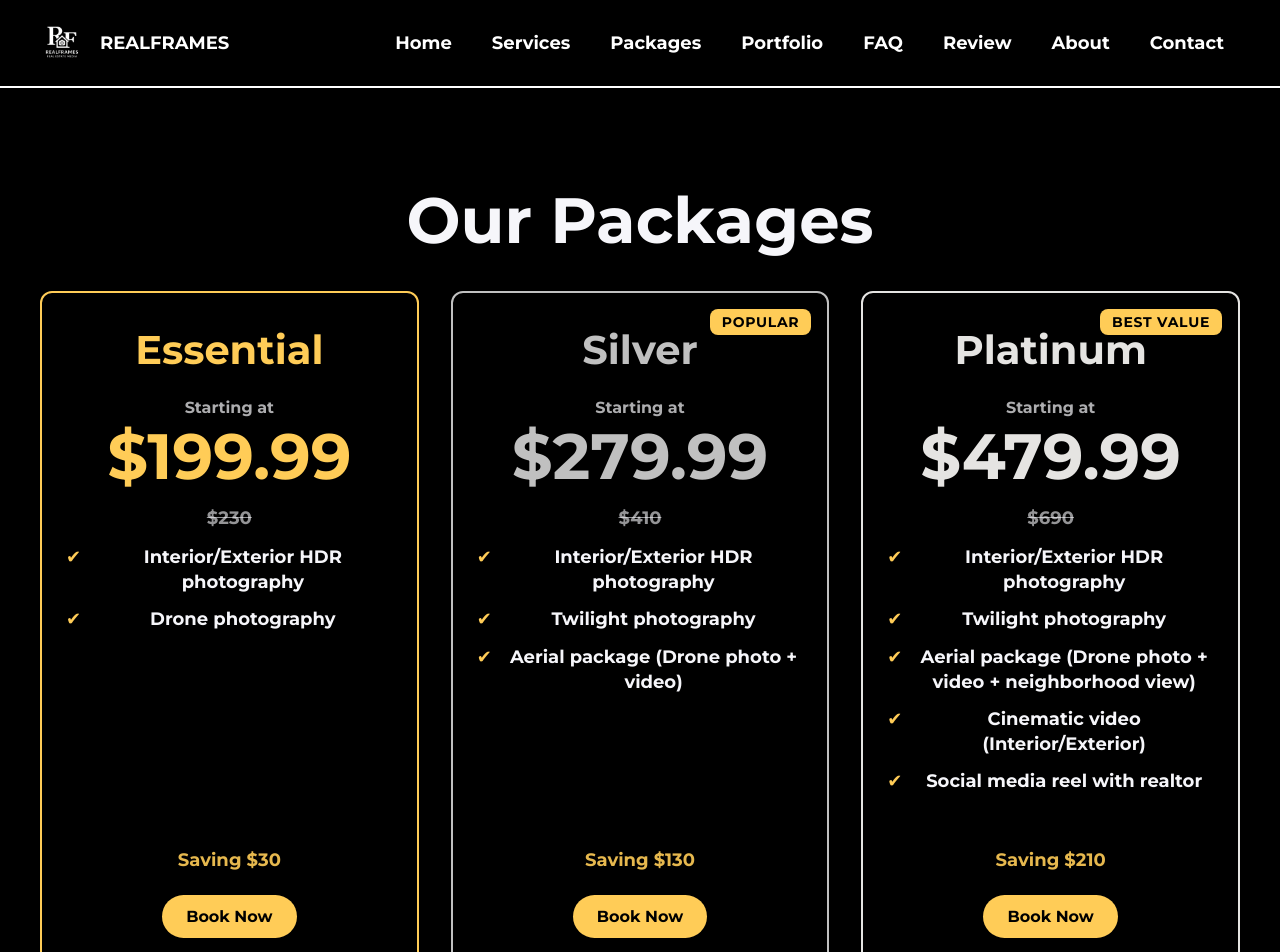
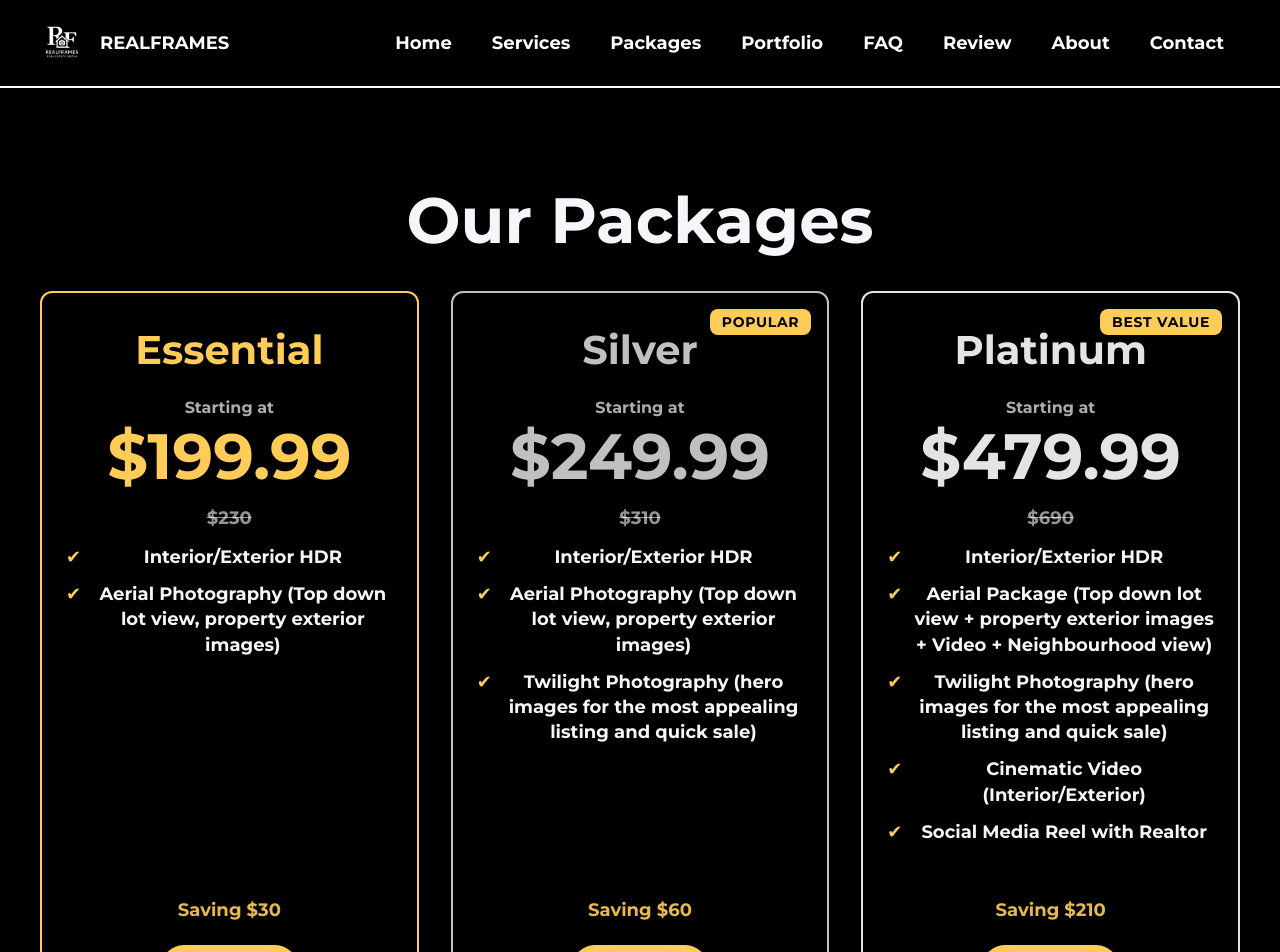
Before and after one commit to usmanAfzalKhan/realframez-website, a Next.js app: page /packages in a window 1280 px wide. Shown: the top 952 px of the page. Built offline with nearby package versions, Linux system fonts and the light colour scheme.

Commit message:
added new packages upon client requesy

```diff
--- a/src/app/packages/packagesContent.js
+++ b/src/app/packages/packagesContent.js
@@ -9,20 +9,19 @@ const packagesContent = {
       value: "$230",
       tagline: "Saving $30",
       features: [
-        "Interior/Exterior HDR photography",
-        "Drone photography"
-      ],
-      note: "(Add drone video, and get Silver package for $80)"
+        "Interior/Exterior HDR",
+        "Aerial Photography (Top down lot view, property exterior images)"
+      ]
     },
     {
       title: "Silver",
-      price: "$279.99",
-      value: "$410",
-      tagline: "Saving $130",
+      price: "$249.99",
+      value: "$310",
+      tagline: "Saving $60",
       features: [
-        "Interior/Exterior HDR photography",
-        "Twilight photography",
-        "Aerial package (Drone photo + video)"
+        "Interior/Exterior HDR",
+        "Aerial Photography (Top down lot view, property exterior images)",
+        "Twilight Photography (hero images for the most appealing listing and quick sale)"
       ]
     },
     {
@@ -31,11 +30,11 @@ const packagesContent = {
       value: "$690",
       tagline: "Saving $210",
       features: [
-        "Interior/Exterior HDR photography",
-        "Twilight photography",
-        "Aerial package (Drone photo + video + neighborhood view)",
-        "Cinematic video (Interior/Exterior)",
-        "Social media reel with realtor"
+        "Interior/Exterior HDR",
+        "Aerial Package (Top down lot view + property exterior images + Video + Neighbourhood view)",
+        "Twilight Photography (hero images for the most appealing listing and quick sale)",
+        "Cinematic Video (Interior/Exterior)",
+        "Social Media Reel with Realtor"
       ]
     }
   ]
--- a/src/data/services.js
+++ b/src/data/services.js
@@ -88,7 +88,7 @@ Exterior: crisp, high-resolution photos that boost curb appeal by showcasing gar
     short: 'Enhance empty rooms with realistic virtual furniture.',
     description: `Transform vacant spaces with our virtual staging service, adding realistic furniture and decor to help buyers visualize the potential of each room.`,
     why: `Virtual staging helps buyers see the possibilities—empty rooms become inviting spaces that sell faster.`,
-    price: 19.99,
+    price: 19.99 + '/ image',
     images: [
       '/images/services/virtual-staging-desktop.png',
       '/images/services/virtual-staging-mobile.png',
```
